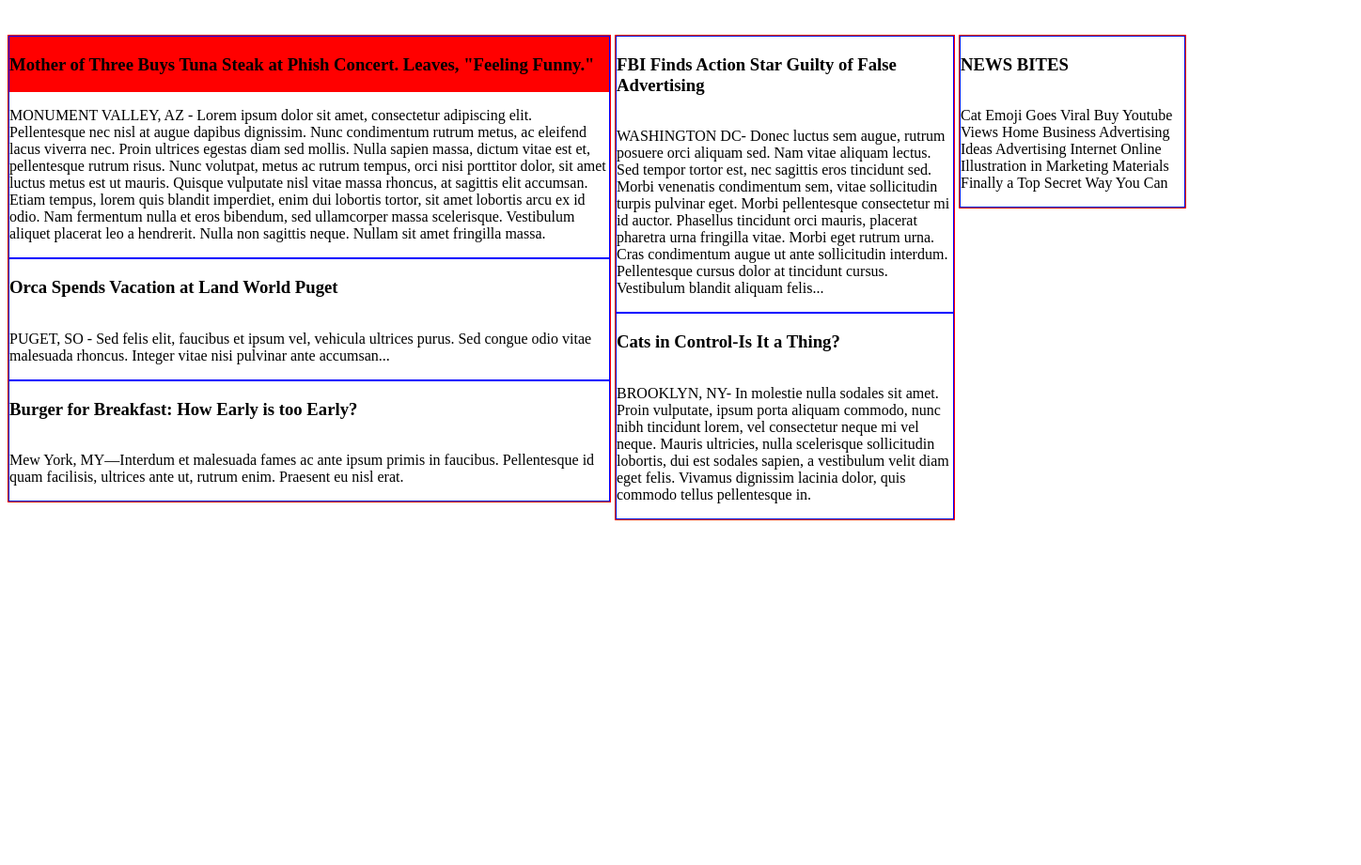
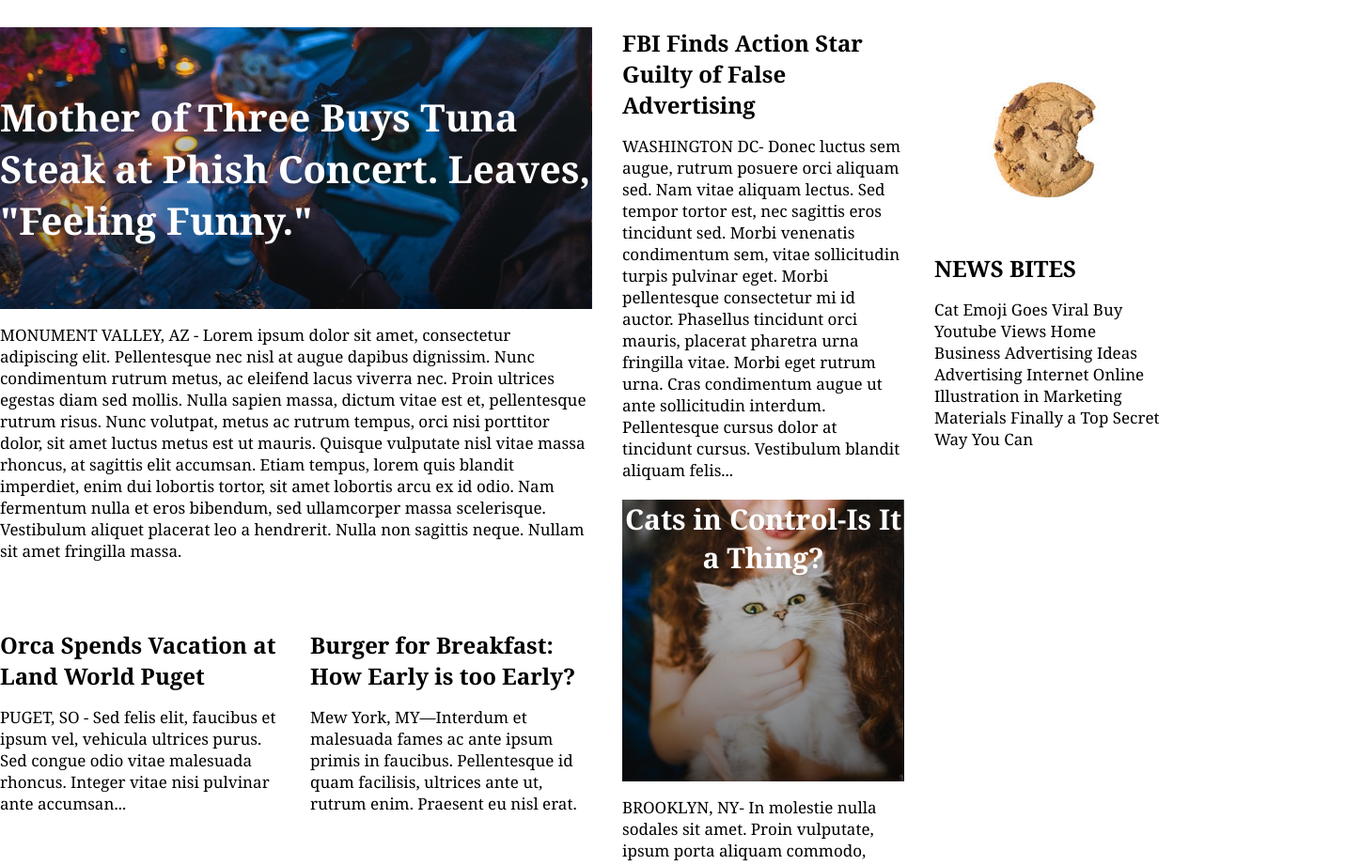
Before and after one commit to gambino87/My-Times, a plain HTML site: page index.html in a window 1280 px wide. Shown: the part 71-992 px from the top of the page at 94% size, 1448 px wide, since content can reach past the window. Before the commit the page ends 800 px from the top, so only its background shows below. Drawn offline with Linux system fonts and the light colour scheme.

Commit message:
Working version in progress

```diff
--- a/index.html
+++ b/index.html
@@ -23,36 +23,57 @@
 
 	<!-- Main Body -->
 	<div class="container">
+
+		<!-- Left Column -->
 		<div class="column lg">
 			<div class="box">
-				<div id="storymain"><h3>Mother of Three Buys Tuna Steak at Phish Concert. Leaves, "Feeling Funny."</h3></div>
-				<p>MONUMENT VALLEY, AZ - Lorem ipsum dolor sit amet, consectetur adipiscing elit. Pellentesque nec nisl at augue dapibus dignissim. Nunc condimentum rutrum metus, ac eleifend lacus viverra nec. Proin ultrices egestas diam sed mollis. Nulla sapien massa, dictum vitae est et, pellentesque rutrum risus. Nunc volutpat, metus ac rutrum tempus, orci nisi porttitor dolor, sit amet luctus metus est ut mauris. Quisque vulputate nisl vitae massa rhoncus, at sagittis elit accumsan. Etiam tempus, lorem quis blandit imperdiet, enim dui lobortis tortor, sit amet lobortis arcu ex id odio. Nam fermentum nulla et eros bibendum, sed ullamcorper massa scelerisque. Vestibulum aliquet placerat leo a hendrerit. Nulla non sagittis neque. Nullam sit amet fringilla massa.</p>
+				<div class="mainstory">
+					<span>Mother of Three Buys Tuna Steak at Phish Concert. Leaves, "Feeling Funny."</span>
+				</div>
+				<p class="narrative">MONUMENT VALLEY, AZ - Lorem ipsum dolor sit amet, consectetur adipiscing elit. Pellentesque nec nisl at augue dapibus dignissim. Nunc condimentum rutrum metus, ac eleifend lacus viverra nec. Proin ultrices egestas diam sed mollis. Nulla sapien massa, dictum vitae est et, pellentesque rutrum risus. Nunc volutpat, metus ac rutrum tempus, orci nisi porttitor dolor, sit amet luctus metus est ut mauris. Quisque vulputate nisl vitae massa rhoncus, at sagittis elit accumsan. Etiam tempus, lorem quis blandit imperdiet, enim dui lobortis tortor, sit amet lobortis arcu ex id odio. Nam fermentum nulla et eros bibendum, sed ullamcorper massa scelerisque. Vestibulum aliquet placerat leo a hendrerit. Nulla non sagittis neque. Nullam sit amet fringilla massa.</p>
 			</div>
-			<div class="box">
-				<h3>Orca Spends Vacation at Land World Puget</h3>
-				<p>PUGET, SO - Sed felis elit, faucibus et ipsum vel, vehicula ultrices purus. Sed congue odio vitae malesuada rhoncus. Integer vitae nisi pulvinar ante accumsan...</p>
+
+			<div class="text-content box">
+				<h2>Orca Spends Vacation at Land World Puget</h2>
+				<p class="narrative">PUGET, SO - Sed felis elit, faucibus et ipsum vel, vehicula ultrices purus. Sed congue odio vitae malesuada rhoncus. Integer vitae nisi pulvinar ante accumsan...</p>
 			</div>
-			<div class="box">
-				<h3>Burger for Breakfast: How Early is too Early?</h3>
-				<p>Mew York, MY—Interdum et malesuada fames ac ante ipsum primis in faucibus. Pellentesque id quam facilisis, ultrices ante ut, rutrum enim. Praesent eu nisl erat.</p>
+
+			<div class="text-content box">
+				<h2>Burger for Breakfast: How Early is too Early?</h2>
+				<p class="narrative">Mew York, MY—Interdum et malesuada fames ac ante ipsum primis in faucibus. Pellentesque id quam facilisis, ultrices ante ut, rutrum enim. Praesent eu nisl erat.</p>
+			</div>
+
+				<div class="earthsping img-content box">
+					<span>Cats in Control-Is It a Thing?</span>
+				</div>
+
+			<div class="photo img-content box">
+				<span>Research Shows Cameras Erase Memory</span>
 			</div>
 		</div>
+
+		<!-- Middle Column-->
 		<div class="column md">
-			<div class="box">
-				<h3>FBI Finds Action Star Guilty of False Advertising</h3>
-				<p>WASHINGTON DC- Donec luctus sem augue, rutrum posuere orci aliquam sed. Nam vitae aliquam lectus. Sed tempor tortor est, nec sagittis eros tincidunt sed. Morbi venenatis condimentum sem, vitae sollicitudin turpis pulvinar eget. Morbi pellentesque consectetur mi id auctor. Phasellus tincidunt orci mauris, placerat pharetra urna fringilla vitae. Morbi eget rutrum urna. Cras condimentum augue ut ante sollicitudin interdum. Pellentesque cursus dolor at tincidunt cursus. Vestibulum blandit aliquam felis...</p>
+			<div class="story box">
+				<h2>FBI Finds Action Star Guilty of False Advertising</h2>
+				<p class="narrative">WASHINGTON DC- Donec luctus sem augue, rutrum posuere orci aliquam sed. Nam vitae aliquam lectus. Sed tempor tortor est, nec sagittis eros tincidunt sed. Morbi venenatis condimentum sem, vitae sollicitudin turpis pulvinar eget. Morbi pellentesque consectetur mi id auctor. Phasellus tincidunt orci mauris, placerat pharetra urna fringilla vitae. Morbi eget rutrum urna. Cras condimentum augue ut ante sollicitudin interdum. Pellentesque cursus dolor at tincidunt cursus. Vestibulum blandit aliquam felis...</p>
 			</div>
-			<div class="box">
-				<h3>Cats in Control-Is It a Thing?</h3>
-				<p>BROOKLYN, NY- In molestie nulla sodales sit amet. Proin vulputate, ipsum porta aliquam commodo, nunc nibh tincidunt lorem, vel consectetur neque mi vel neque. Mauris ultricies, nulla scelerisque sollicitudin lobortis, dui est sodales sapien, a vestibulum velit diam eget felis. Vivamus dignissim lacinia dolor, quis commodo tellus pellentesque in.</p>
+			<div class="story box">
+				<div class="catcontrol img-content">
+					<span>Cats in Control-Is It a Thing?</span>
+				</div>
+				<p class="narrative">BROOKLYN, NY- In molestie nulla sodales sit amet. Proin vulputate, ipsum porta aliquam commodo, nunc nibh tincidunt lorem, vel consectetur neque mi vel neque. Mauris ultricies, nulla scelerisque sollicitudin lobortis, dui est sodales sapien, a vestibulum velit diam eget felis. Vivamus dignissim lacinia dolor, quis commodo tellus pellentesque in.</p>
 			</div>
 		</div>
+		<!-- Right Column -->
 		<div class="column sm">
-			<div class="box">
-				<h3>NEWS BITES</h3>
-				<p>Cat Emoji Goes Viral Buy Youtube Views Home Business Advertising Ideas Advertising Internet Online Illustration in Marketing Materials Finally a Top Secret Way You Can</p>
+			<div class=".story box">
+				<img src="./resources/img/img-news-bite.png">
+				<h2>NEWS BITES</h2>
+				<p class="narrative">Cat Emoji Goes Viral Buy Youtube Views Home Business Advertising Ideas Advertising Internet Online Illustration in Marketing Materials Finally a Top Secret Way You Can</p>
 			</div>
 		</div>
+		<div class="clearfloat"></div>
 	</div>
 </body>
 </html>
--- a/resources/css/style.css
+++ b/resources/css/style.css
@@ -1,10 +1,10 @@
 /* General Formatting */
+* {
+	padding: 0px;
+	margin: 0px;
+}
+/* Header Bar */
 
-body {
-
-}
-
-/* Header Bar */
 .header-container {
 	/* Dev border *//*
 	border: 1px green solid; */
@@ -52,30 +52,94 @@ body {
 
 /* Main Body */
 .container {
-	width: 1440px;
+	/* dev border *//*
+	border:1px black solid; */
+	display: flex;
+	position: relative;
+	top: 100px;
 }
+
+/* Columns */
 	.column {
-		border:1px red solid;
-		display: inline-flex;
-		flex-direction: column;
-		position: relative;
+		/* dev border *//*
+		border:1px red solid; */
 		top: 100px;
+		display: flex;
+		flex-direction: row;
+		flex-wrap: wrap;
+		margin-right: 32px;
 	}
 		.column.lg {
-			width: 640px;
+			width: 630px;
+			justify-content: space-between;
 		}
 		.column.md {
-			width: 360px;
+			width: 300px;
+			flex-direction: column;
 		}
 		.column.sm {
 			width: 240px;
+			flex-direction: column;
 		}
-			.box {
-				display: flex;
-				flex-direction: column;
-				border: 1px blue solid;
-			}
-			#storymain {
-				background-color: red;
 
-	{
+/* Boxes within columns */
+	.box {
+		/* dev border *//*
+        border:1px blue solid; */
+        font-family: Georgia;
+        display: flex;
+        flex-direction: column;
+	}
+		.text-content {
+			justify-content: center;
+			margin-top: 20px;
+			width: 300px;
+			min-height: 300px;
+			align-content: center;
+		}
+			p.narrative {
+				font-family: Georgia;
+	    		font-size: 17px;
+	    		margin-top: 16px;
+				color: black;
+		}
+		.story {
+		}
+		.img-content {
+			justify-content: center;
+			margin-top: 20px;
+			height: 300px;
+			width: 300px;
+			font-weight: bold;
+			text-align: center;
+			font-size: 30px;
+			color: white;
+		}
+
+/* Story Banners */
+.mainstory {
+	background-image: url(../img/img-story-main.png);
+	display: flex;
+	flex-direction: column;
+	justify-content: center;
+	height: 300px;
+	font-size: 40px;
+	font-weight: bold;
+	color: white;
+}
+
+.earthsping {
+	background-image: url(../img/img-story-2.png);
+	height: 300px;
+}
+
+.catcontrol {
+	background-image: url(../img/img-story-1.png);
+	font: white;
+	height: 300px;
+}
+
+.photo {
+	background-image: url(../img/img-story-3.png);
+	height: 300px;
+}
```
Also changed, not shown: kevin.png (added).
